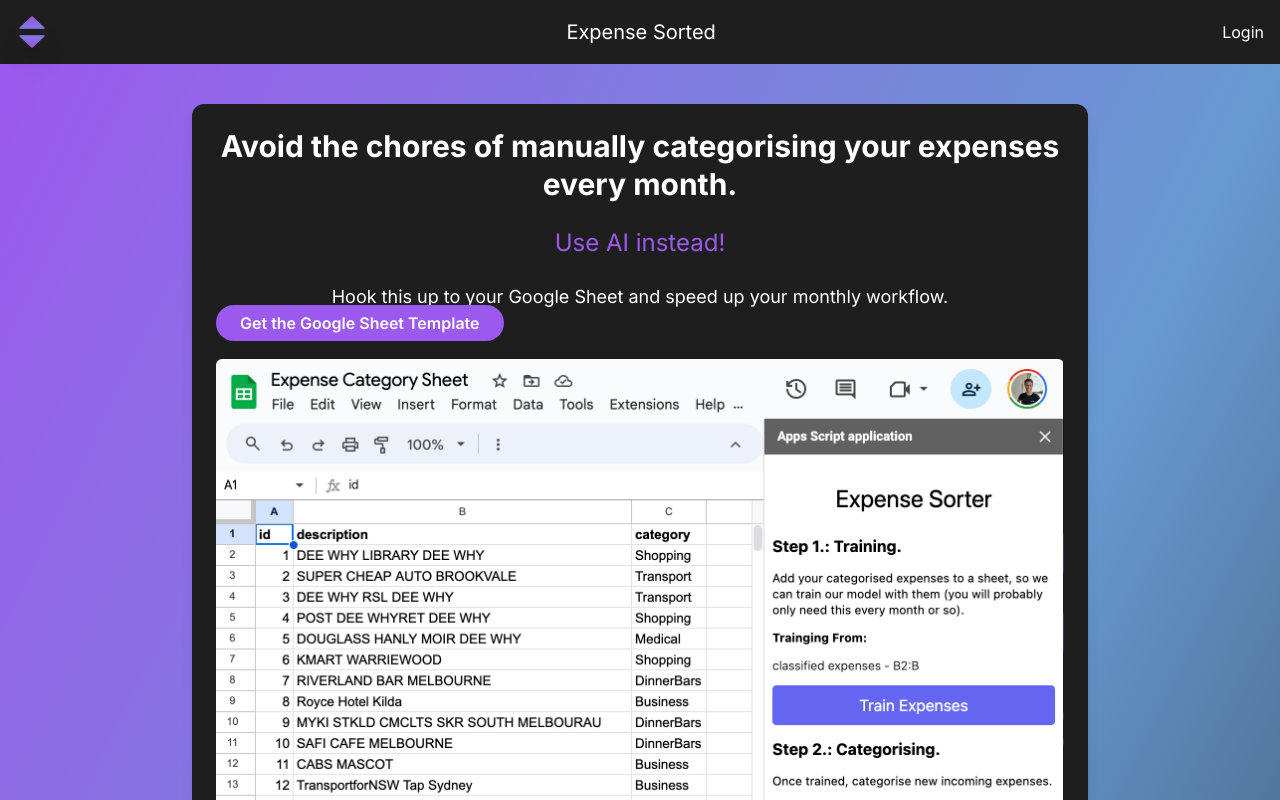
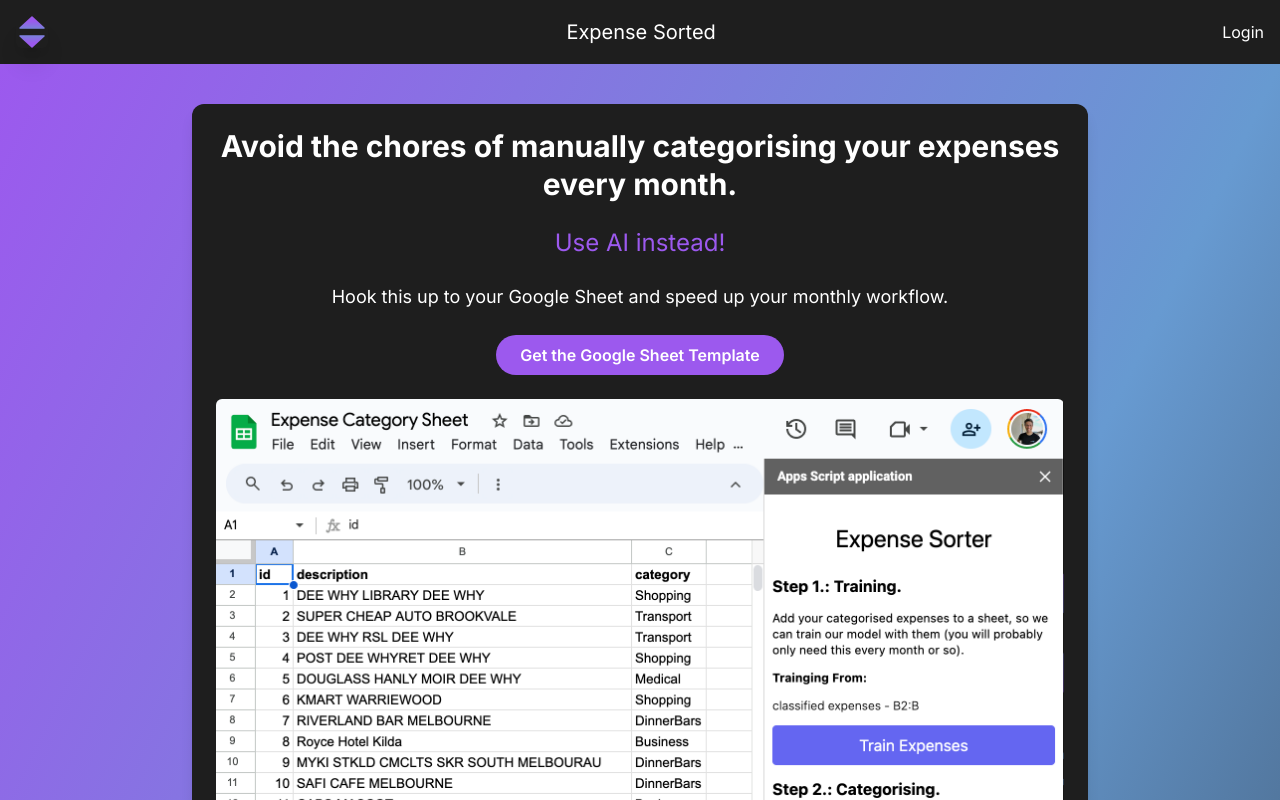
Before and after one commit to fstrauf/txClassify, a Next.js app: page / in a window 1280 px wide. Shown: the top 800 px of the page. Built offline with nearby package versions, Linux system fonts and the light colour scheme.

Commit message:
center sheet button

```diff
--- a/app/page.tsx
+++ b/app/page.tsx
@@ -18,12 +18,14 @@ export default function Home() {
             Hook this up to your Google Sheet and speed up your monthly
             workflow.
           </p>
-          <Link
-            className="bg-first items-center justify-center hover:bg-second py-2 px-6 rounded-full text-white font-semibold transition duration-300 ease-in-out"
-            href="/fuck-you-money-sheet"
-          >
-            Get the Google Sheet Template
-          </Link>
+          <div className="text-center">
+            <Link
+              className="bg-first hover:bg-second py-2 px-6 rounded-full text-white font-semibold transition duration-300 ease-in-out inline-block"
+              href="/fuck-you-money-sheet"
+            >
+              Get the Google Sheet Template
+            </Link>
+          </div>
           <div className="mt-6">
             <Image
               width={852}
```
